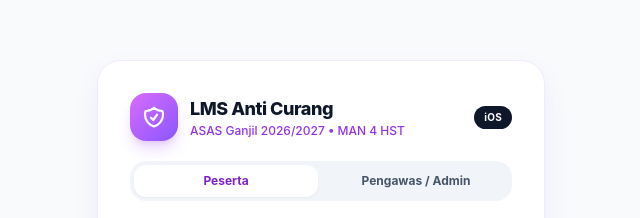
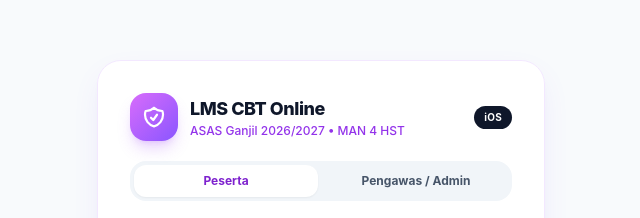
Before and after one commit to gafurfahrizal-cmyk/LMS.MAN, a plain HTML site: page index.html in a window 1280 px wide. Shown: the part 141-359 px from the top of the page, 319-959 px from the left. Drawn offline with nearby package versions, Linux system fonts and the light colour scheme.

Commit message:
Update index.html

```diff
--- a/index.html
+++ b/index.html
@@ -129,7 +129,7 @@
             </svg>
           </div>
           <div>
-            <h1 class="text-lg font-extrabold tracking-tight text-slate-900">LMS Anti Curang</h1>
+            <h1 class="text-lg font-extrabold tracking-tight text-slate-900">LMS CBT Online</h1>
             <p class="text-xs font-medium text-purple-600">ASAS Ganjil 2026/2027 • MAN 4 HST</p>
           </div>
         </div>
```
